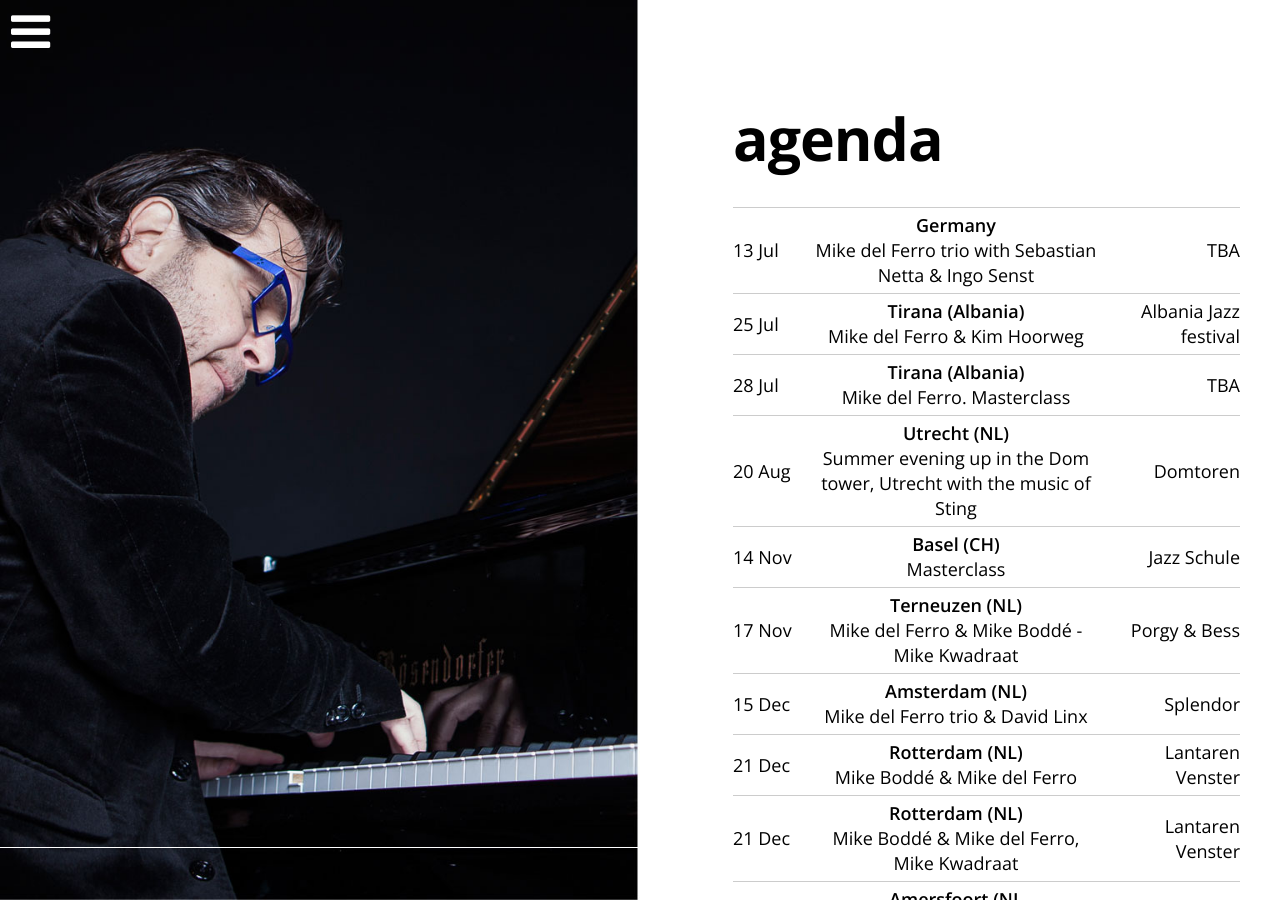
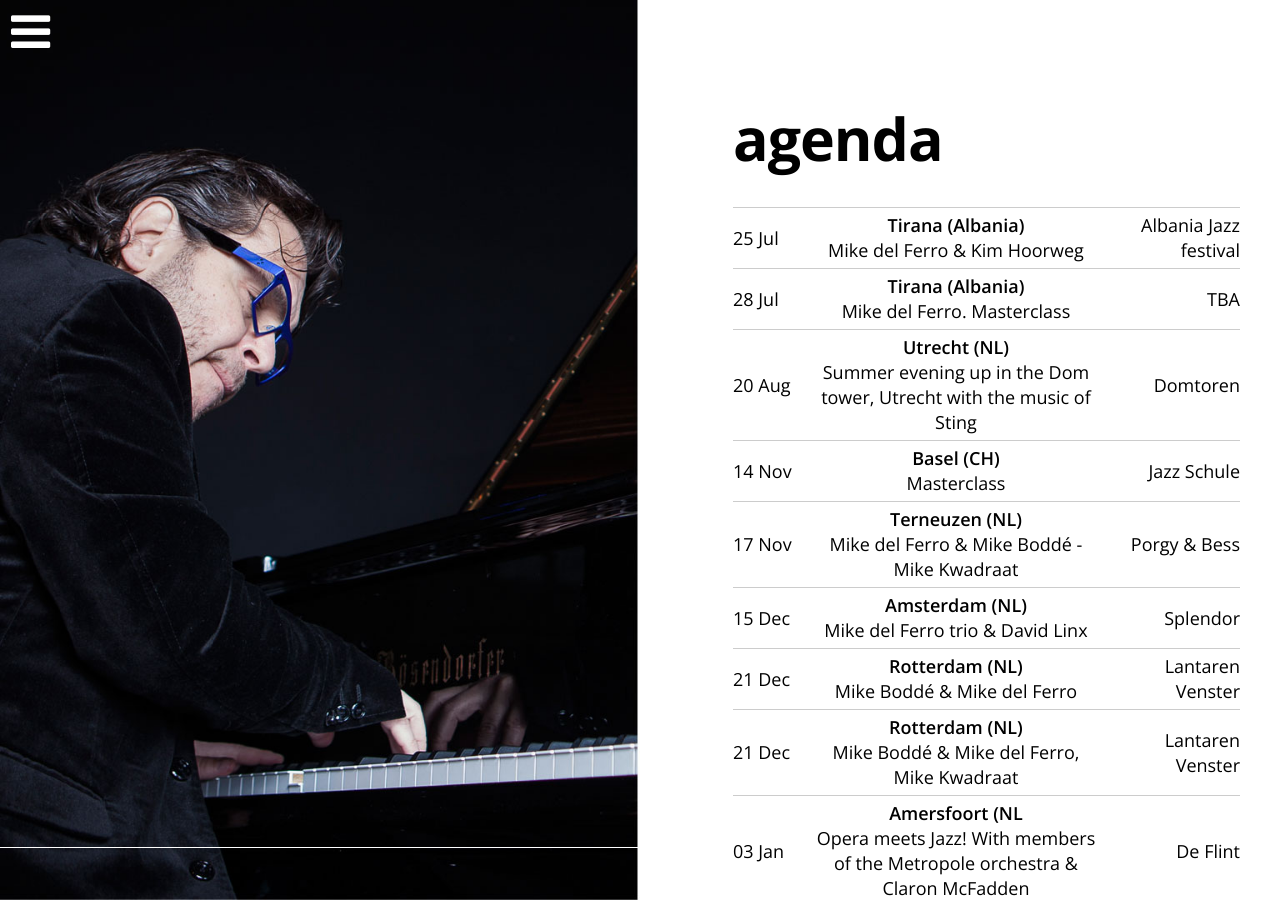
Before and after one commit to mikedelferro/website, a Jekyll site: the page built from agenda.html, in a window 1280 px wide and 900 px high. Built offline with Jekyll 4.4.1, drawn with Linux system fonts in a browser that asks for light colours; nearby versions of some CDN libraries.

Commit message:
Updated '_config.yml' via CloudCannon

```diff
--- a/_config.yml
+++ b/_config.yml
@@ -4,11 +4,6 @@ gigs:
     location: Domtoren
     venue: Utrecht (NL)
     url: 'http://www.klokkenspelvereniging.nl'
-  - title: Mike del Ferro trio with Sebastian Netta & Ingo Senst
-    date: 2018-07-13 20:00:00
-    location: TBA
-    venue: Germany
-    url: 'http://wuw.netta.de'
   - title: Mike Boddé & Mike del Ferro
     date: 2018-12-21 20:00:00
     location: Lantaren Venster
```
